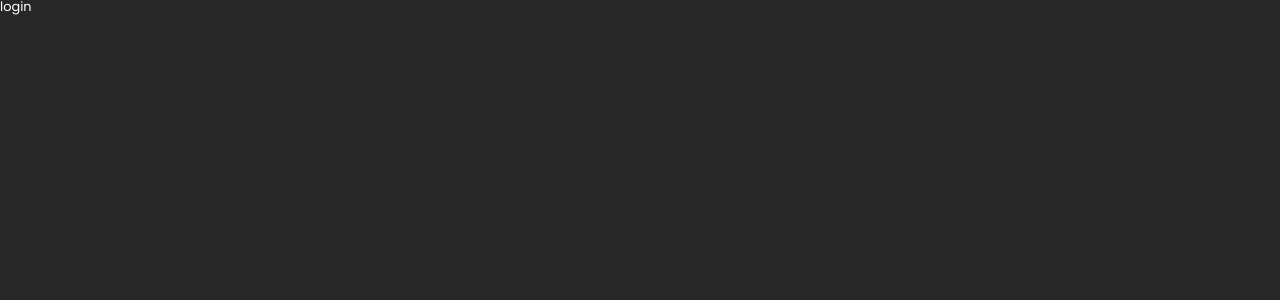
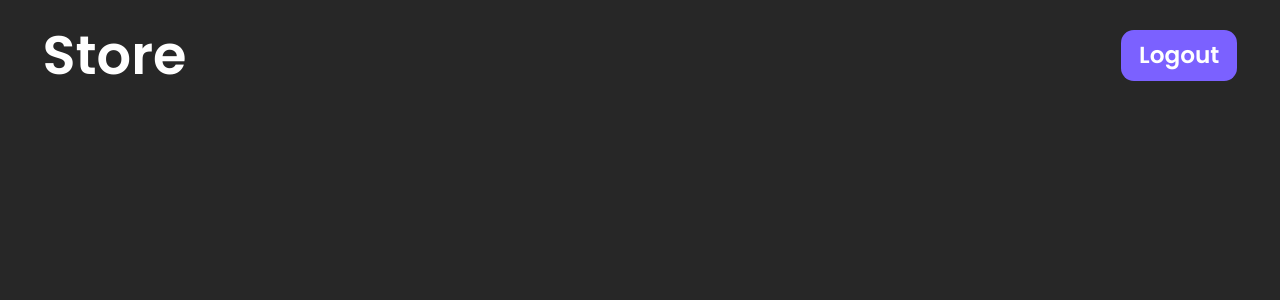
Before and after one commit to Xoxyxy/Vue-store, a Vue app: page / in a window 1280 px wide. Shown: the top 300 px of the page. Built offline with nearby package versions, Linux system fonts and the light colour scheme; sample sign-in values are in the browser's storage.

Commit message:
Fixed auth + added header

```diff
--- a/src/App.vue
+++ b/src/App.vue
@@ -1,9 +1,14 @@
 <template>
   <div class="wrapper">
+    <app-header></app-header>
     <router-view></router-view>
   </div>
 </template>
 
 <script>
-export default {}
+import AppHeader from './components/AppHeader.vue'
+
+export default {
+  components: {AppHeader}
+}
 </script>
--- /dev/null
+++ b/src/assets/scss/components/_header.scss
@@ -0,0 +1,30 @@
+.header {
+  padding: 1.8rem;
+
+  &__container {
+    @include flex-all-sb;
+    gap: 1.5rem
+  }
+
+  &__logo {
+    font-weight: 600;
+    font-size: 4.2rem;
+    line-height: 120%;
+    color: var(--light-color);
+  }
+
+  &__logout {
+    font-weight: 600;
+    font-size: 1.8rem;
+    line-height: 110%;
+    color: var(--light-color);
+    background-color: var(--accent-color);
+    border-radius: 1rem;
+    padding: 1rem 1.4rem;
+    transition: all .2s ease-in-out;
+
+    &:hover {
+      opacity: .9;
+    }
+  }
+}
--- a/src/assets/scss/main.scss
+++ b/src/assets/scss/main.scss
@@ -4,5 +4,6 @@
 @import "settings";
 
 // подключения компонентов страницы
+@import "./components/header";
 @import "./components/auth";
 @import "./components/form";
--- /dev/null
+++ b/src/components/AppHeader.vue
@@ -0,0 +1,20 @@
+<template>
+  <header v-if="authStore.isAuth" class="header">
+    <div class="container header__container">
+      <router-link class="header__logo" to="/">Store</router-link>
+      <button @click="authStore.logOut" class="header__logout btn-reset">Logout</button>
+    </div>
+  </header>
+</template>
+
+<script>
+import {useAuthStore} from '../stores/AuthStore'
+
+export default {
+  name: "app-header",
+  setup() {
+    const authStore = useAuthStore()
+    return {authStore}
+  }
+}
+</script>
--- a/src/stores/AuthStore.js
+++ b/src/stores/AuthStore.js
@@ -1,18 +1,24 @@
 import {defineStore} from 'pinia'
 import {ref, watch} from 'vue'
+import router from '../router'
 
 export const useAuthStore = defineStore('authStore', () => {
   const isAuth = ref(false)
   const signIn = () => {
     isAuth.value = true
+    router.push('/')
   }
-  const authStatusInLocalStorage = localStorage.getItem('isAuth')
-  if (authStatusInLocalStorage) {
+  const logOut = () => {
+    isAuth.value = false
+    router.push('/login')
+  }
+  const getAuthStatusInLocalStorage = JSON.parse(localStorage.getItem('isAuth'))
+  if (getAuthStatusInLocalStorage) {
     isAuth.value = true
   }
   watch(() => isAuth, (state) => {
-    localStorage.setItem('isAuth', JSON.stringify(state))
+    localStorage.setItem('isAuth', JSON.stringify(state.value))
   }, {deep: true})
 
-  return {isAuth, signIn}
+  return {isAuth, signIn, logOut}
 })
--- a/src/views/AuthPage.vue
+++ b/src/views/AuthPage.vue
@@ -2,7 +2,7 @@
   <div class="auth">
     <div class="container auth__container">
       <h1 class="auth__title">Sign in</h1>
-      <ui-form @submit.prevent="signIn"
+      <ui-form @submit.prevent="authStore.signIn"
                login-placeholder="Login"
                password-placeholder="Password"
                button-value="Sign In"/>
@@ -13,18 +13,13 @@
 <script>
 import UiForm from '../components/UI/UIForm.vue'
 import {useAuthStore} from '../stores/AuthStore'
-import router from '../router'
 
 export default {
   name: "auth",
   components: {UiForm},
   setup() {
     const authStore = useAuthStore()
-    const signIn = () => {
-      authStore.signIn()
-      router.push('/')
-    }
-    return {signIn}
+    return {authStore}
   }
 }
 </script>
--- a/src/views/HomePage.vue
+++ b/src/views/HomePage.vue
@@ -1,6 +1,4 @@
-<template>
-  <div>login</div>
-</template>
+<template></template>
 
 <script>
 export default {
```
